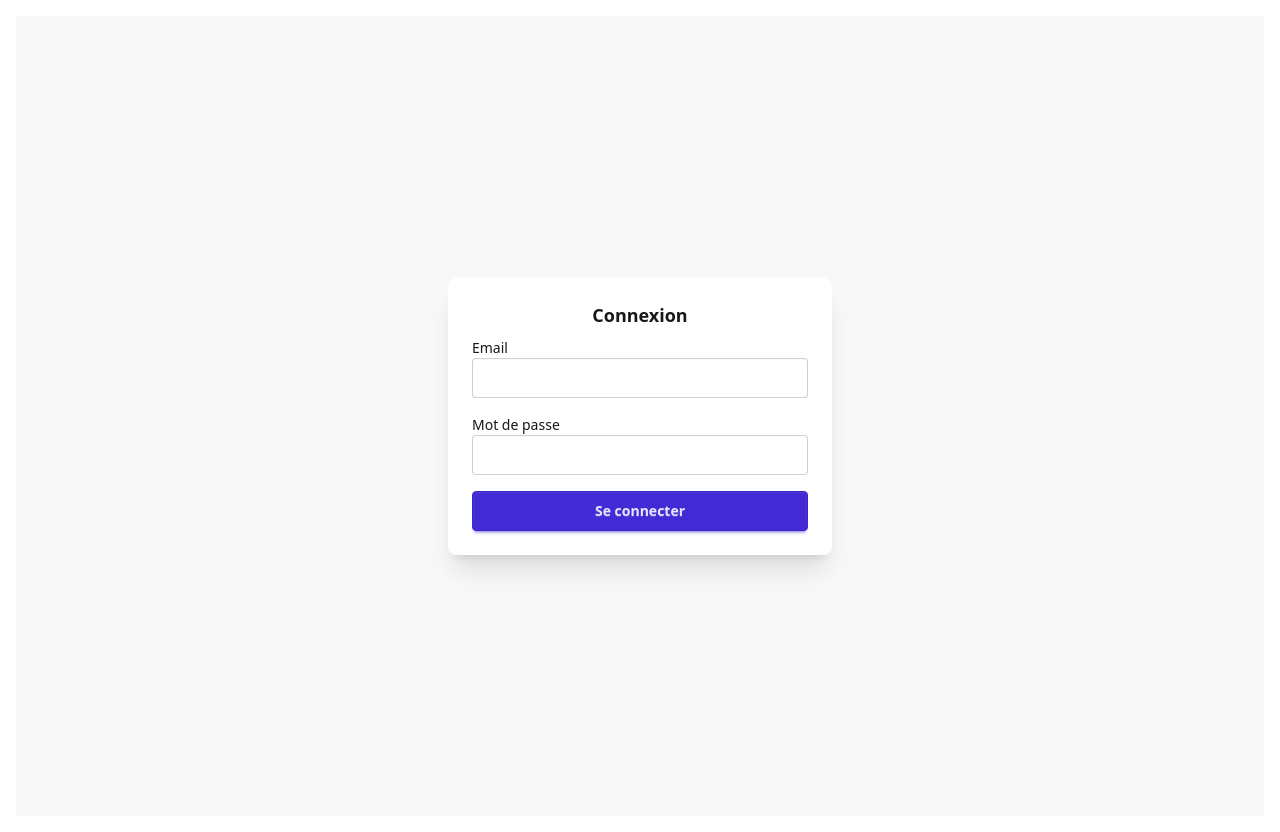
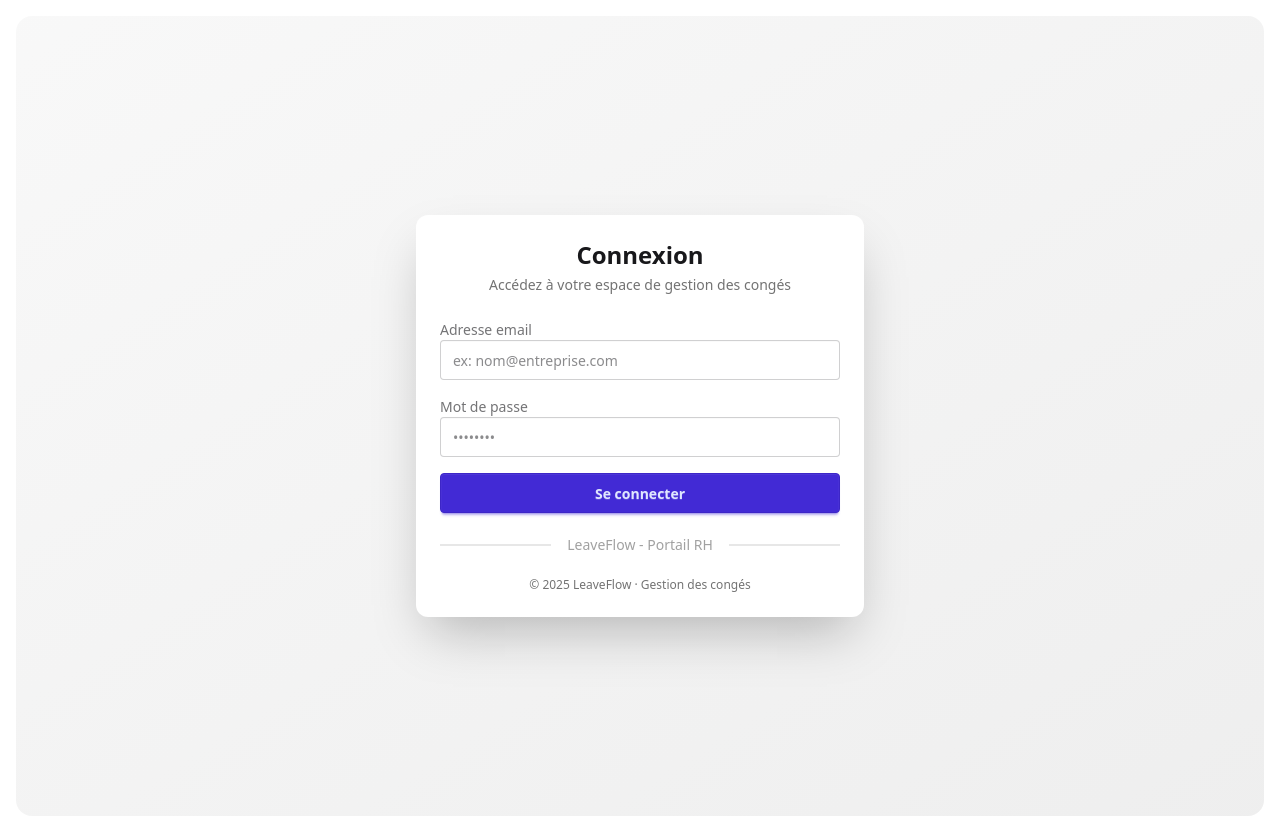
Before and after one commit to ranto-dev/LeaveFlow, a React (Vite) app in the folder client/: page /login in a window 1280 px wide. Built offline with nearby package versions, Linux system fonts and the light colour scheme; no server answers.

Commit message:
refactor:redesign of login page

```diff
--- a/client/src/components/dashboard/AllRequestList.tsx
+++ b/client/src/components/dashboard/AllRequestList.tsx
@@ -55,8 +55,8 @@ const AllLeaveRequestList = ({
       <div className="flex justify-between items-center flex-wrap gap-4 mb-6">
         <input
           type="text"
-          placeholder="Rechercher un nom ou une prénom"
-          className="input input-bordered w-full md:w-64"
+          placeholder="Rechercher un nom ou un prénom"
+          className="input input-bordered border-white w-full md:w-64"
           value={search}
           onChange={(e) => setSearch(e.target.value)}
         />
@@ -86,7 +86,7 @@ const AllLeaveRequestList = ({
           className="btn btn-outline"
           onClick={() => setSortOrder(sortOrder === "asc" ? "desc" : "asc")}
         >
-          Triage {sortOrder === "asc" ? "Ascendant ↑" : "Descendant ↓"}
+          Triage {sortOrder === "asc" ? "Ascendant" : "Descendant"}
         </button>
       </div>
       <div className="overflow-x-auto rounded-box border border-base-content/5 bg-base-100">
--- a/client/src/pages/admin/UsersList.tsx
+++ b/client/src/pages/admin/UsersList.tsx
@@ -137,7 +137,7 @@ const UserList = ({ users }: UserListProps) => {
           className="btn btn-outline"
           onClick={() => setSortOrder(sortOrder === "asc" ? "desc" : "asc")}
         >
-          Triage {sortOrder === "asc" ? "Ascendant ↑" : "Descendant ↓"}
+          Triage {sortOrder === "asc" ? "Ascendant" : "Descendant"}
         </button>
       </div>
       <div className="overflow-x-auto rounded-box border border-base-content/5 bg-base-100">
--- a/client/src/pages/login.tsx
+++ b/client/src/pages/login.tsx
@@ -9,10 +9,12 @@ export default function LoginPage() {
   const [email, setEmail] = useState("");
   const [motDePasse, setMotDePasse] = useState("");
   const [error, setError] = useState("");
+  const [loading, setLoading] = useState(false);
 
   const handleSubmit = async (e: React.FormEvent) => {
     e.preventDefault();
     setError("");
+    setLoading(true);
 
     try {
       await login(email, motDePasse);
@@ -20,44 +22,72 @@ export default function LoginPage() {
     } catch (err) {
       console.error(err);
       setError("Email ou mot de passe incorrect");
+    } finally {
+      setLoading(false);
     }
   };
 
   return (
-    <div className="min-h-screen flex items-center justify-center bg-base-200">
-      <div className="card w-96 bg-base-100 shadow-xl">
-        <div className="card-body">
-          <h2 className="card-title justify-center">Connexion</h2>
+    <div className="h-screen w-full rounded-2xl flex items-center justify-center bg-linear-to-br from-base-200 to-base-300">
+      <div className="card w-full max-w-md bg-base-100 shadow-2xl rounded-xl">
+        <div className="card-body space-y-4">
+          <div className="text-center space-y-1">
+            <h2 className="text-2xl font-bold">Connexion</h2>
+            <p className="text-sm text-neutral-500">
+              Accédez à votre espace de gestion des congés
+            </p>
+          </div>
 
-          {error && <div className="alert alert-error">{error}</div>}
+          {error && (
+            <div className="alert alert-error text-sm">
+              <span>{error}</span>
+            </div>
+          )}
 
           <form onSubmit={handleSubmit} className="space-y-4">
-            <div>
-              <label htmlFor="email">Email</label>
+            <div className="form-control">
+              <label className="label">
+                <span className="label-text">Adresse email</span>
+              </label>
               <input
                 type="email"
                 className="input input-bordered w-full"
-                id="email"
+                placeholder="ex: nom@entreprise.com"
                 value={email}
                 onChange={(e) => setEmail(e.target.value)}
                 required
               />
             </div>
-            <div>
-              <label htmlFor="password">Mot de passe</label>
+
+            <div className="form-control">
+              <label className="label">
+                <span className="label-text">Mot de passe</span>
+              </label>
               <input
                 type="password"
                 className="input input-bordered w-full"
-                id="password"
+                placeholder="••••••••"
                 value={motDePasse}
                 onChange={(e) => setMotDePasse(e.target.value)}
                 required
               />
             </div>
-            <div>
-              <button className="btn btn-primary w-full">Se connecter</button>
-            </div>
+
+            <button
+              className={`btn btn-primary w-full ${loading ? "loading" : ""}`}
+              disabled={loading}
+            >
+              {loading ? "Connexion..." : "Se connecter"}
+            </button>
           </form>
+
+          <div className="divider text-sm text-neutral-400">
+            LeaveFlow - Portail RH
+          </div>
+
+          <p className="text-xs text-center text-neutral-500">
+            © {new Date().getFullYear()} LeaveFlow · Gestion des congés
+          </p>
         </div>
       </div>
     </div>
```
